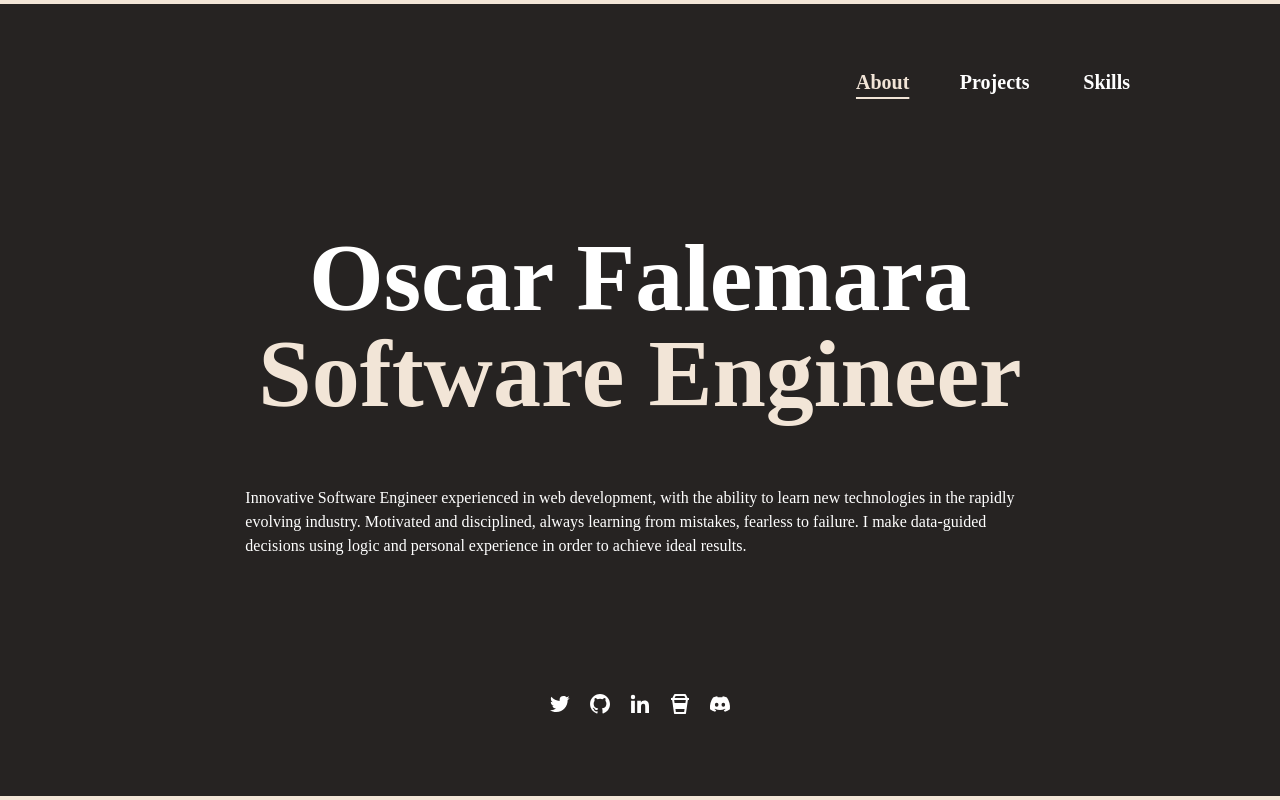
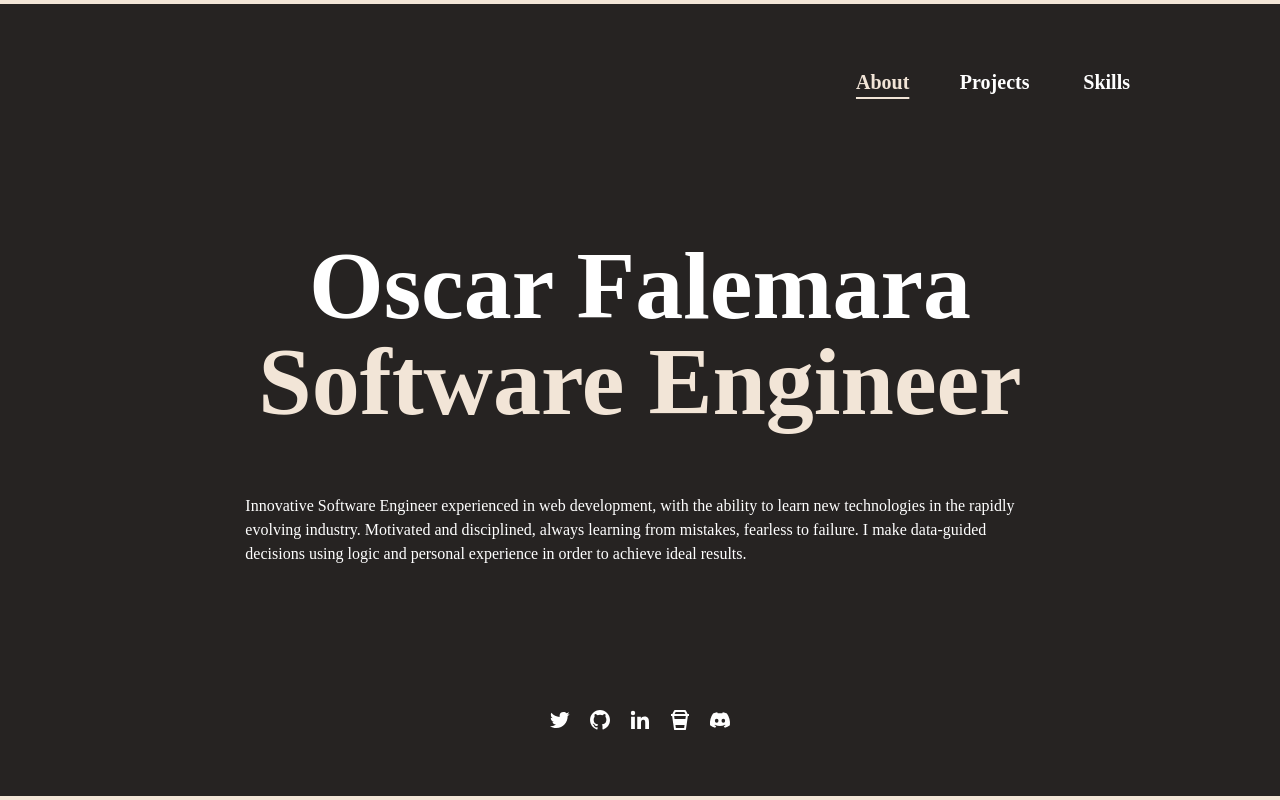
Before and after one commit to thereal-atom/portfoliov2, an Astro site: page / in a window 1280 px wide. Built offline with nearby package versions, Linux system fonts and the light colour scheme; Astro itself is replaced by a stand-in of ours; a web font is replaced by a local one.

Commit message:
social icons margin from 4 to 0

```diff
--- a/src/pages/index.astro
+++ b/src/pages/index.astro
@@ -56,7 +56,7 @@ const data = {
                     <p class="text-8xl max-xl:text-7xl max-lg:text-6xl max-md:text-5xl max-sm:text-4xl max-xs:text-3xl max-2xs:text-2xl text-center sub-title font-bold text-design-two-accent">{data.occupation}</p>
                     <p class="description mt-16 text-white px-48 max-xl:text-center max-xl:text-sm max-lg:px-24 max-lg:text-xs max-md:px-12 max-md:text-center max-sm:text-2xs max-sm:px-4 max-2xs:text-tiny">{data.bio}</p>
                 </div>
-                <div class="flex flex-row w-full justify-center md:mb-4">
+                <div class="flex flex-row w-full justify-center">
                     <div class="socials flex flex-row">
                         <a href="https://twitter.com/oscarfalll" class="social-icon"><img src="/icons/twitter.svg" alt="twitter" /></a>
                         <a href="https://github.com/thereal-atom" class="social-icon"><img src="/icons/github.svg" alt="github" /></a>
```
